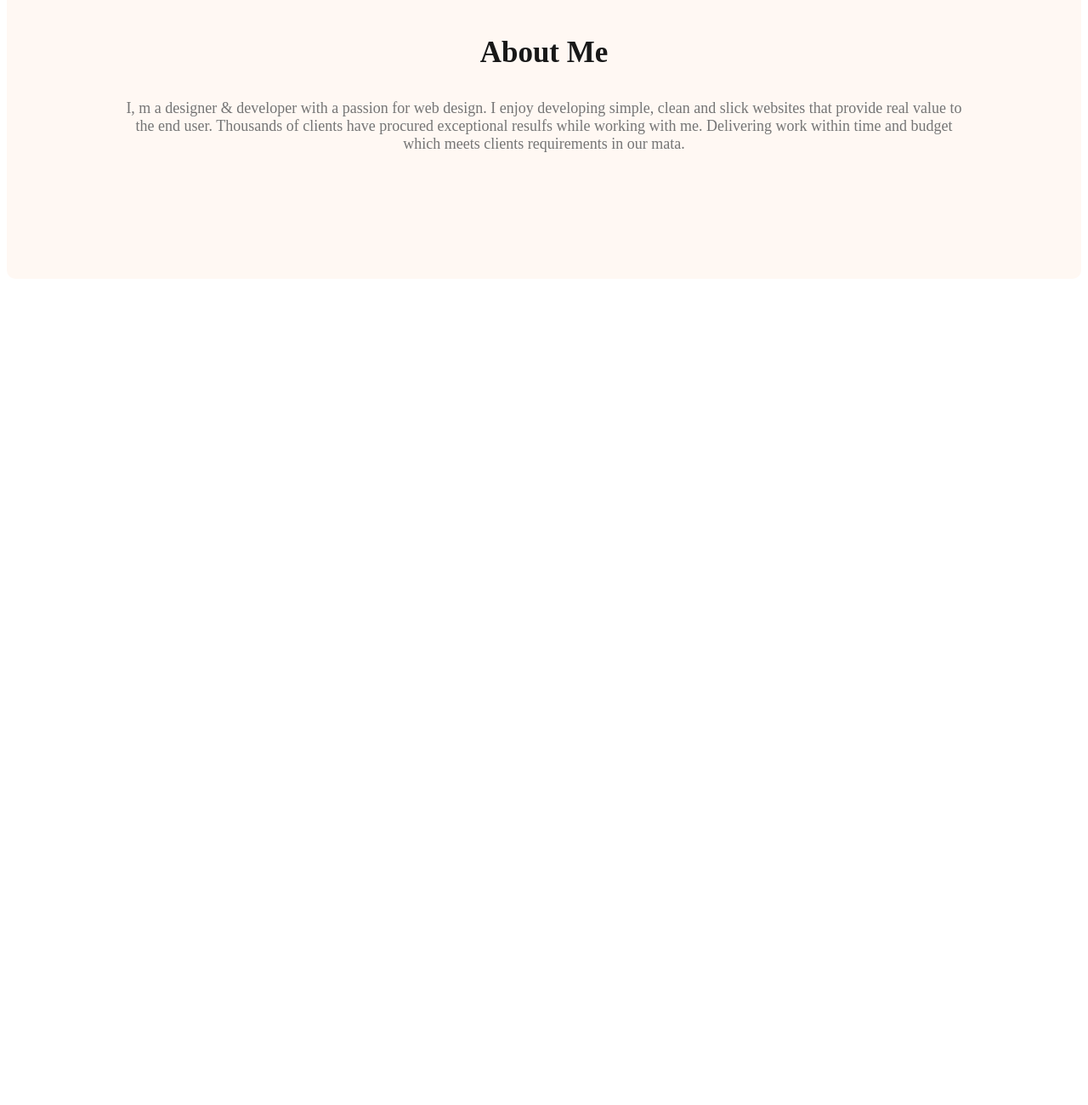
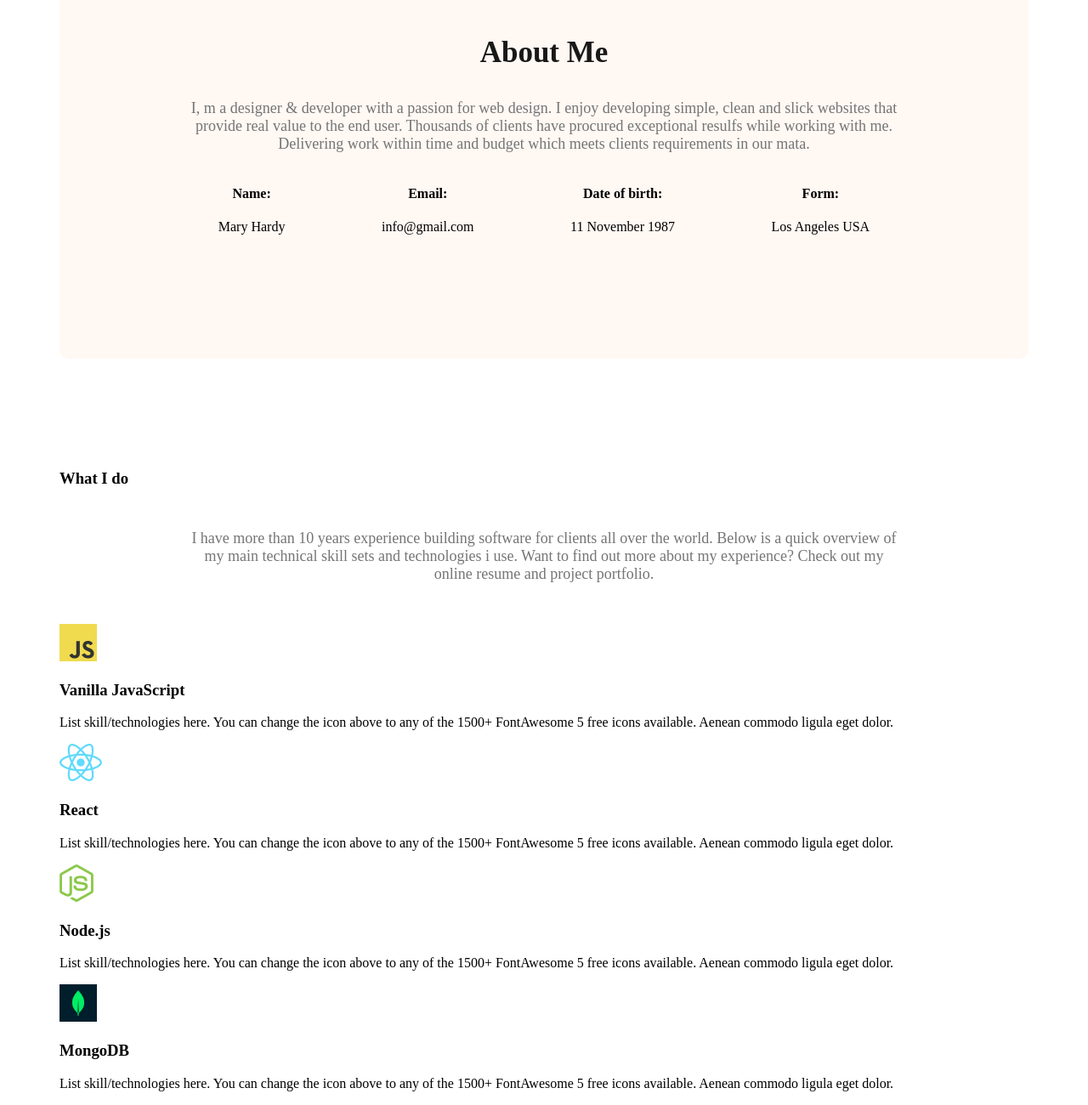
Before and after one commit to shaonkislo2/web-developer-portfolio, a plain HTML site: page index.html in a window 1280 px wide. Shown: the part 1012-2312 px from the top of the page at 85% size. Before the commit the page ends 1470 px from the top, so only its background shows below. Drawn offline with Linux system fonts and the light colour scheme.

Commit message:
I am section Added

```diff
--- a/index.html
+++ b/index.html
@@ -40,6 +40,71 @@
           while working with me. Delivering work within time and budget which
           meets clients requirements in our mata.
         </p>
+        <div class="about-info-container">
+          <div class="about-info">
+            <h4 class="info-title">Name:</h4>
+            <p class="info-description">Mary Hardy</p>
+          </div>
+          <div class="about-info">
+            <h4 class="info-title">Email:</h4>
+            <p class="info-description">info@gmail.com</p>
+          </div>
+          <div class="about-info">
+            <h4 class="info-title">Date of birth:</h4>
+            <p class="info-description">11 November 1987</p>
+          </div>
+          <div class="about-info">
+            <h4 class="info-title">Form:</h4>
+            <p class="info-description">Los Angeles USA</p>
+          </div>
+        </div>
+      </section>
+      <section>
+        <h3>What I do</h3>
+        <p id="what-i-do-description" class="section-description">
+          I have more than 10 years experience building software for clients all
+          over the world. Below is a quick overview of my main technical skill
+          sets and technologies i use. Want to find out more about my
+          experience? Check out my online resume and project portfolio.
+        </p>
+        <div class="skill-container">
+          <div class="skill">
+            <img src="images/icons/js.png" alt="" />
+            <h3 class="skill-title">Vanilla JavaScript</h3>
+            <p class="skill-description">
+              List skill/technologies here. You can change the icon above to any
+              of the 1500+ FontAwesome 5 free icons available. Aenean commodo
+              ligula eget dolor.
+            </p>
+          </div>
+          <div class="skill">
+            <img src="images/icons/react.png" alt="" />
+            <h3 class="skill-title">React</h3>
+            <p class="skill-description">
+              List skill/technologies here. You can change the icon above to any
+              of the 1500+ FontAwesome 5 free icons available. Aenean commodo
+              ligula eget dolor.
+            </p>
+          </div>
+          <div class="skill">
+            <img src="images/icons/nodejs.png" alt="" />
+            <h3 class="skill-title">Node.js</h3>
+            <p class="skill-description">
+              List skill/technologies here. You can change the icon above to any
+              of the 1500+ FontAwesome 5 free icons available. Aenean commodo
+              ligula eget dolor.
+            </p>
+          </div>
+          <div class="skill">
+            <img src="images/icons/mongo.png" alt="" />
+            <h3 class="skill-title">MongoDB</h3>
+            <p class="skill-description">
+              List skill/technologies here. You can change the icon above to any
+              of the 1500+ FontAwesome 5 free icons available. Aenean commodo
+              ligula eget dolor.
+            </p>
+          </div>
+        </div>
       </section>
     </main>
     <footer></footer>
--- a/styles/portfolio.css
+++ b/styles/portfolio.css
@@ -82,6 +82,10 @@ header {
 }
 
 /* Main Section Style */
+main {
+  max-width: 1140px;
+  margin: 0 auto;
+}
 /* About Section Styles */
 
 .about {
@@ -90,3 +94,15 @@ header {
   border-radius: 10px;
   margin: 130px 0px;
 }
+
+.about-info-container {
+  display: flex;
+  justify-content: space-around;
+}
+.about-info {
+  text-align: center;
+}
+
+#what-i-do-description {
+  padding: 30px 150px;
+}
```
